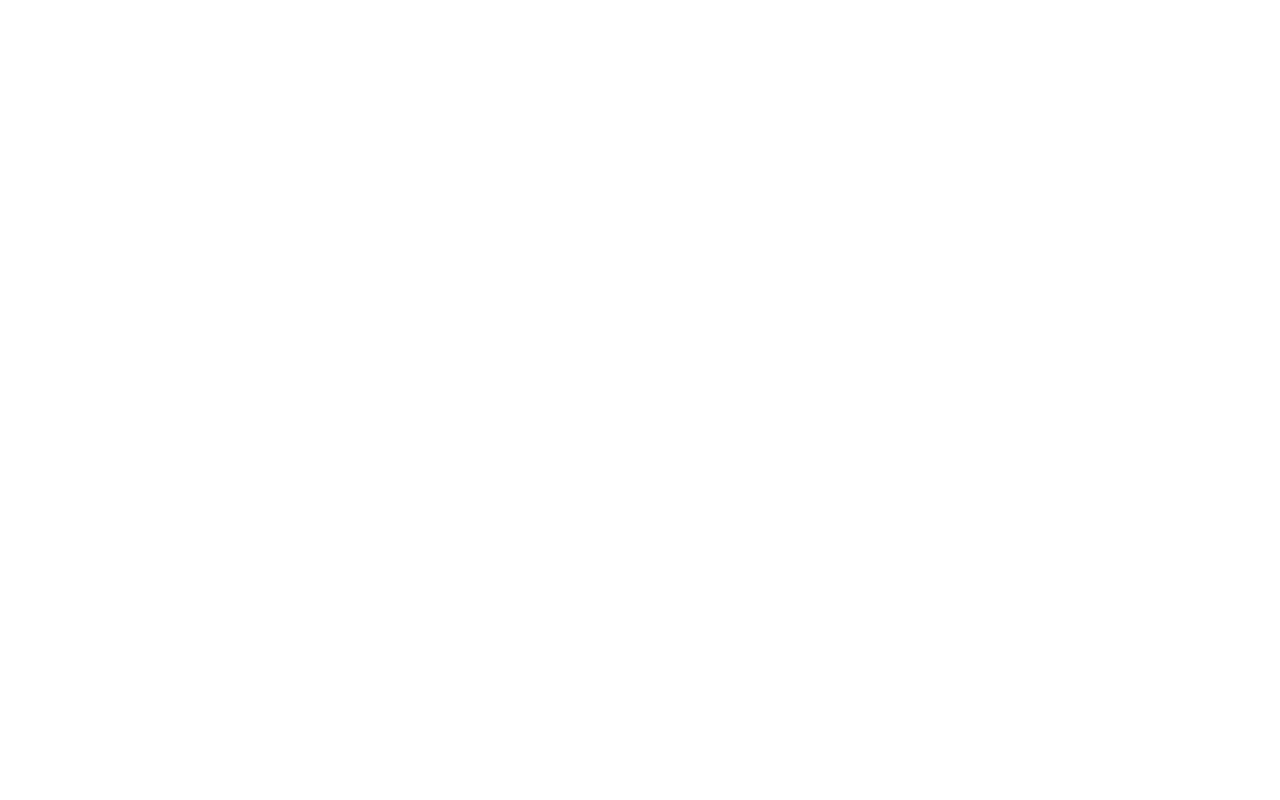
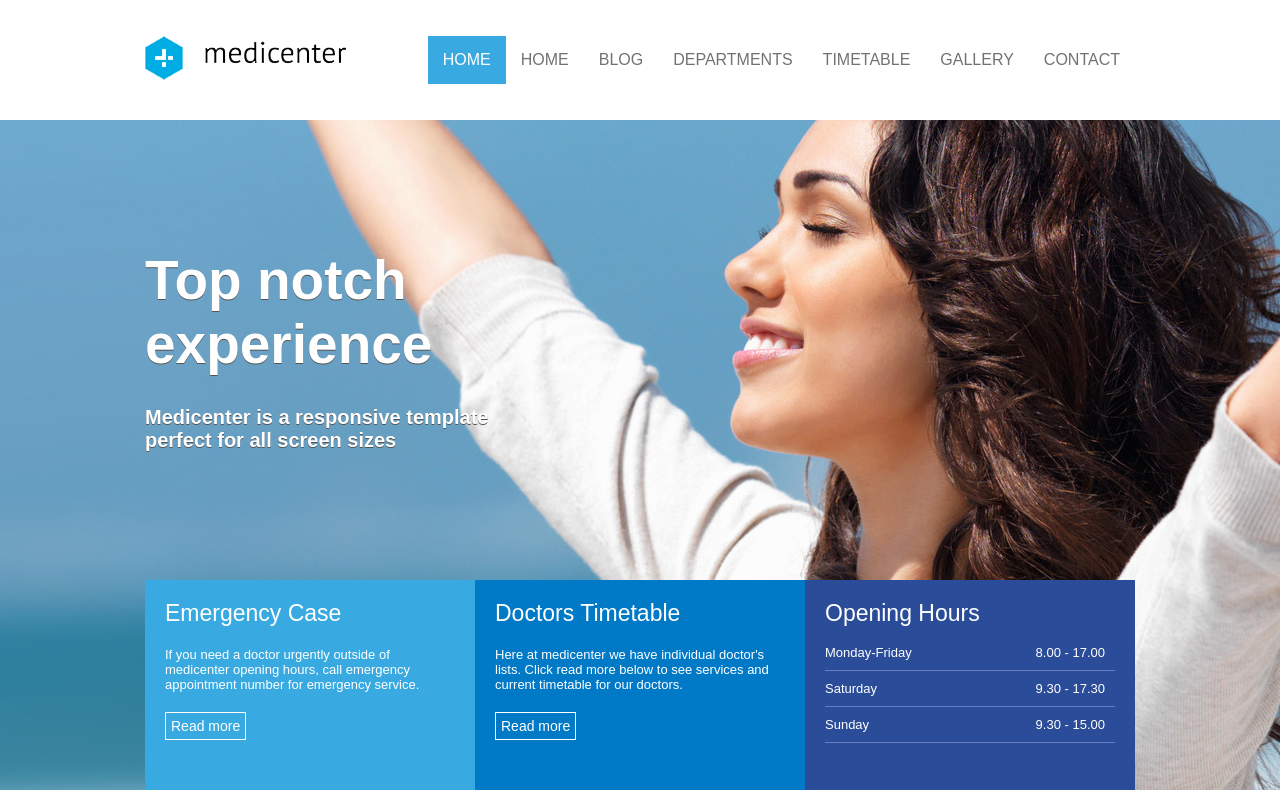
Before and after one commit to Jeanlerson/clone-site-MediCenter, a plain HTML site: page index.html in a window 1280 px wide. Drawn offline with Linux system fonts and the light colour scheme.

Commit message:
Primeira parte-menu-banner

```diff
--- a/assets/css/style.css
+++ b/assets/css/style.css
@@ -1,3 +1,7 @@
+*{
+    font-family: Arial;
+}
+
 body{
     margin: 0px;
     padding: 0px;
@@ -6,8 +10,140 @@ body{
 header{
     display: flex;
     justify-content: center;
+    height: 120px;
 }
 
 .container{
+    display: flex;
+    justify-content: space-between;
     width: 990px;
 }
+
+.logo{
+    display: flex;
+    align-items: center;
+}
+
+.menu{
+    display: flex;
+    align-items: center;
+}
+
+nav ul,
+nav li{
+    list-style: none;
+    margin: 0px;
+    padding: 0px;
+}
+
+nav ul{
+    display: flex;
+}
+
+nav a{
+    display: block;
+    text-decoration: none;
+    padding: 15px;
+    text-transform: uppercase;
+    color: #727272;
+}
+
+nav .active a,
+nav a:hover{
+    background-color: #39aae1;
+    color: #fff;
+}
+
+#banner{
+    display: flex;
+    justify-content: center;
+    background-image: url('../imagens/img1.jpg');
+    background-position: center;
+    background-size: cover;
+    height: 670px;
+}
+
+.column{
+    flex-direction: column;
+}
+
+.banner_headline{
+    flex: 1;
+    display: flex;
+    flex-direction: column;
+    justify-content: center;
+}
+
+.banner_headline h1{
+    color: #fff;
+    font-size: 55px;
+    text-shadow: 0px 1px 0px #555;
+    margin: 0px;
+    padding: 0px;
+    max-width: 350px;
+}
+
+.banner_headline h2{
+    color: #fff;
+    font-size: 20px;
+    text-shadow: 0px 1px 0px #555;
+    margin: 0px;
+    padding: 0px;
+    max-width: 350px;
+    margin-top: 30px;
+}
+
+.banner_options{
+    height: 210px;
+    display: flex;
+}
+
+.banner1,
+.banner2,
+.banner3{
+    flex: 1;
+    color: #fff;
+    padding: 20px;
+}
+
+.banner1{
+    background-color: #39aae1;
+}
+.banner2{
+    background-color: #0079c7;
+}
+.banner3{
+    background-color: #2b4c99;
+    display: flex;
+    flex-direction: column;
+}
+
+.banner_title{
+    font-size: 23px;
+}
+.banner_desc{
+    font-size: 13px;
+    margin-top: 20px;
+    margin-bottom: 20px;
+}
+.banner_options a{
+    display: inline-block;
+    border: 1px solid #fff;
+    padding: 5px;
+    color: #fff;
+    font-size: 14px;
+    text-decoration: none;
+}
+
+.monday,
+.saturday,
+.sunday{
+    display: flex;
+    justify-content: space-between;
+    border-bottom: 1px solid #687dc0;
+    padding: 10px 10px 10px 0px;
+    font-size: 13px;
+}
+.hours{
+    padding-bottom: 8px;
+}
--- a/index.html
+++ b/index.html
@@ -12,8 +12,62 @@
     <body>
         <header>
             <div class="container">
+                <div class="logo">
+                    <a href=""><img src="assets/imagens/logo.png"/></a>
+                </div>
+
+                <div class="menu">
+                    <nav>
+                        <ul>
+                            <li class="active"><a href="">HOME</a></li>
+                            <li><a href="">HOME</a></li>
+                            <li><a href="">BLOG</a></li>
+                            <li><a href="">DEPARTMENTS</a></li>
+                            <li><a href="">TIMETABLE</a></li>
+                            <li><a href="">GALLERY</a></li>
+                            <li><a href="">CONTACT</a></li>
+                        </ul>
+                    </nav>
+                </div>
 
             </div>
         </header>
+
+        <section id="banner">
+            <div class="container column">
+                <div class="banner_headline">
+                    <h1>Top notch experience</h1>
+                    <h2>Medicenter is a responsive template perfect for all screen sizes</h2>
+                </div>
+
+                <div class="banner_options">
+                    <div class="banner1">
+                        <div class="banner_title">Emergency Case</div>
+                        <div class="banner_desc">If you need a doctor urgently outside of medicenter opening hours, call emergency appointment number for emergency service.</div>
+                        <a href="">Read more</a>
+                    </div>
+                    <div class="banner2">
+                        <div class="banner_title">Doctors Timetable</div>
+                        <div class="banner_desc">Here at medicenter we have individual doctor's lists. Click read more below to see services and current timetable for our doctors.</div>
+                        <a href="">Read more</a>
+                    </div>
+                    <div class="banner3">
+                        <div class="banner_title hours">Opening Hours</div>
+                        <div class="monday">
+                            <div>Monday-Friday</div>
+                            <div>8.00 - 17.00</div>
+                        </div>
+                        <div class="saturday">
+                            <div>Saturday</div>
+                            <div>9.30 - 17.30</div>
+                        </div>
+                        <div class="sunday">
+                            <div>Sunday</div>
+                            <div>9.30 - 15.00</div>
+                        </div>
+                    </div>
+                </div>
+            </div>
+        </section>
     </body>
 </html>
```
Also changed, not shown: mintty.2023-05-29_15-06-52.png (added).
